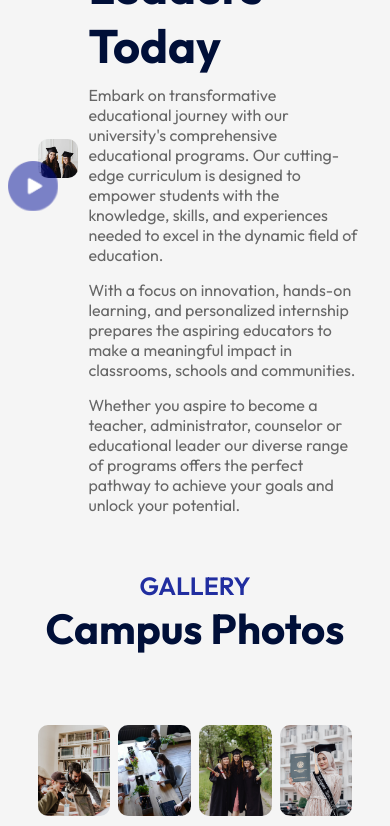
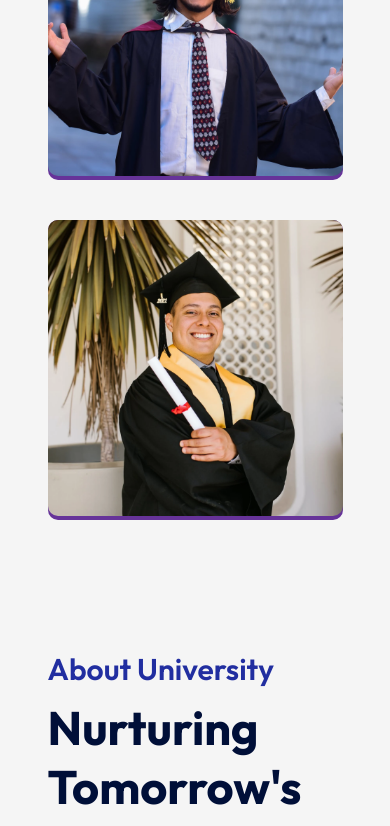
Before and after one commit to NeilAutriz/University-Website, a React (Vite) app: page / in a window 390 px wide. Shown: the part 1480-2306 px from the top of the page. Built offline with nearby package versions, Linux system fonts and the light colour scheme.

Commit message:
Completed the responsiveness of the website

```diff
--- a/src/components/About/About.css
+++ b/src/components/About/About.css
@@ -54,3 +54,18 @@
     margin-bottom: 15px;
     font-size: 16px;
 }
+
+/* Improved flexibility and responsiveness of the code. */
+@media (max-width: 800px) {
+    .about-container{
+        display: flex;
+        flex-direction: column;
+    }
+    .about-left{
+        flex-basis: 100%;
+        order: 2;
+    }
+    .about-right{
+        flex-basis: 100%;
+    }
+}
--- a/src/components/Contact/Contact.css
+++ b/src/components/Contact/Contact.css
@@ -74,3 +74,9 @@
     border: none;
     color: white;
 }
+
+@media (max-width: 800px){
+    .contact-division{
+        display: block;
+    }
+}
--- a/src/components/Footer/Footer.css
+++ b/src/components/Footer/Footer.css
@@ -20,3 +20,19 @@
     justify-content: center;
     width: 100%;
 }
+
+@media (max-width: 700px){
+    .footer-division{
+        padding: 5px;
+    }
+    .terms-privacy li{
+        font-size: 14px;
+    }
+    .terms-privacy{
+        flex-basis: 40%;
+    }
+    .footer-division p{
+        font-size: 14px;
+    }
+
+}
--- a/src/components/Gallery/Gallery.css
+++ b/src/components/Gallery/Gallery.css
@@ -38,3 +38,15 @@
     width: 20px;
     margin-left: 5px;
 }
+
+/* Improved responsiveness */
+
+@media (max-width: 800px){
+    .photo-gallery{
+        flex-wrap: wrap;
+    }
+    .photoIndiv{
+        width: 48%;
+        margin-bottom: 20px;
+    }
+}
--- a/src/components/NavBar/NavBar.jsx
+++ b/src/components/NavBar/NavBar.jsx
@@ -17,7 +17,6 @@
 
   const showMenu = () => {
     toggleMenu ? setToggleMenu(false) : setToggleMenu(true)
-    console.log(toggleMenu)
   }
 
   return (
--- a/src/components/Programs/Programs.css
+++ b/src/components/Programs/Programs.css
@@ -50,6 +50,7 @@
     cursor: pointer;
     opacity: 0;
     padding-top: 75%;
+    text-align: center;
     transition: 0.3s;
 }
 
@@ -61,5 +62,39 @@
 .program:hover .program-indiv-overlay{
     opacity: 1;
     padding-top: 0;
+}
 
+/* 650 pixls */
+
+/* Improved flexibility */
+
+
+@media (max-width: 800px){
+    .main-program-container{
+        display: flex;
+        align-items: center;
+        justify-content: center;
+        margin: 30px;
+        flex-direction: column;
+    }
+    .program{
+        flex-basis: 100%;
+        margin: 20px 10px;
+    }
 }
+
+
+@media (max-width: 650px){
+    .main-program-container{
+        display: flex;
+        align-items: center;
+        justify-content: center;
+        margin: 30px;
+        flex-direction: column;
+    }
+    .program{
+        background-color: rebeccapurple;
+        flex-basis: 100%;
+        margin: 20px 10px;
+    }
+}
--- a/src/components/Testimonials/Testimonials.css
+++ b/src/components/Testimonials/Testimonials.css
@@ -100,3 +100,32 @@
 .slide-location{
     font-size: 18px;
 }
+
+@media (max-width: 800px){
+    .testimonial-container{
+        margin: 20px auto;
+        padding-left: 40px;
+        padding-right: 40px;
+        padding-top: 20px;
+        padding-bottom: 40px;
+    }
+    .back-button, .next-button{
+        width: 40px;
+    }
+    .slide-card{
+        padding-left: 10px;
+        padding-right: 10px;
+        padding-top: 20px;
+        padding-bottom: 20px;
+    }
+    .slide-header-card{
+        margin-bottom: 10px;
+    }
+    .slide-image{
+        width: 50px;
+    }
+    .slide-name{
+        font-size: 20px;
+    }
+
+}
```
